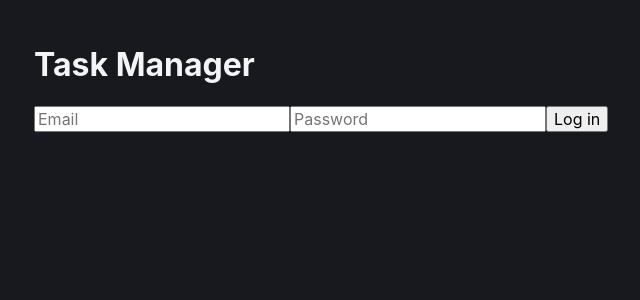
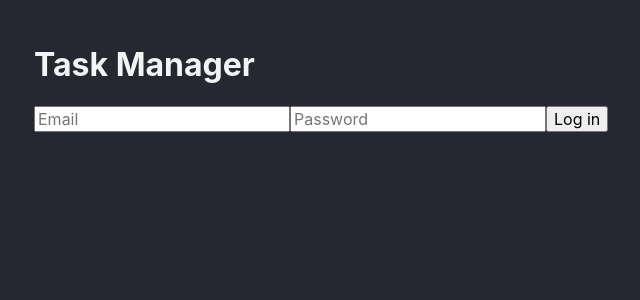
Before and after one commit to Nep8/itelect2-client, a React (Vite) app: page / in a window 1280 px wide. Shown: the top 300 px of the page, without its empty margins (230-870 px from the left). Built offline with nearby package versions, Linux system fonts and the light colour scheme.

Commit message:
Correction for GT14, Connect React client to the deployed API

```diff
--- a/src/index.css
+++ b/src/index.css
@@ -1,13 +1,11 @@
 :root {
   font-family: Inter, Arial, sans-serif;
   color: #f3f4f6;
-  background: #18191f;
+  background: #252831;
   font-synthesis: none;
   text-rendering: optimizeLegibility;
   -webkit-font-smoothing: antialiased;
   -moz-osx-font-smoothing: grayscale;
-
-  font-optical-sizing: auto;
 }
 
 * {
@@ -17,12 +15,14 @@
 html {
   min-width: 320px;
   min-height: 100%;
+  background: #252831;
 }
 
 body {
   min-width: 320px;
   min-height: 100vh;
   margin: 0;
+  background: #252831;
 }
 
 #root {
```
